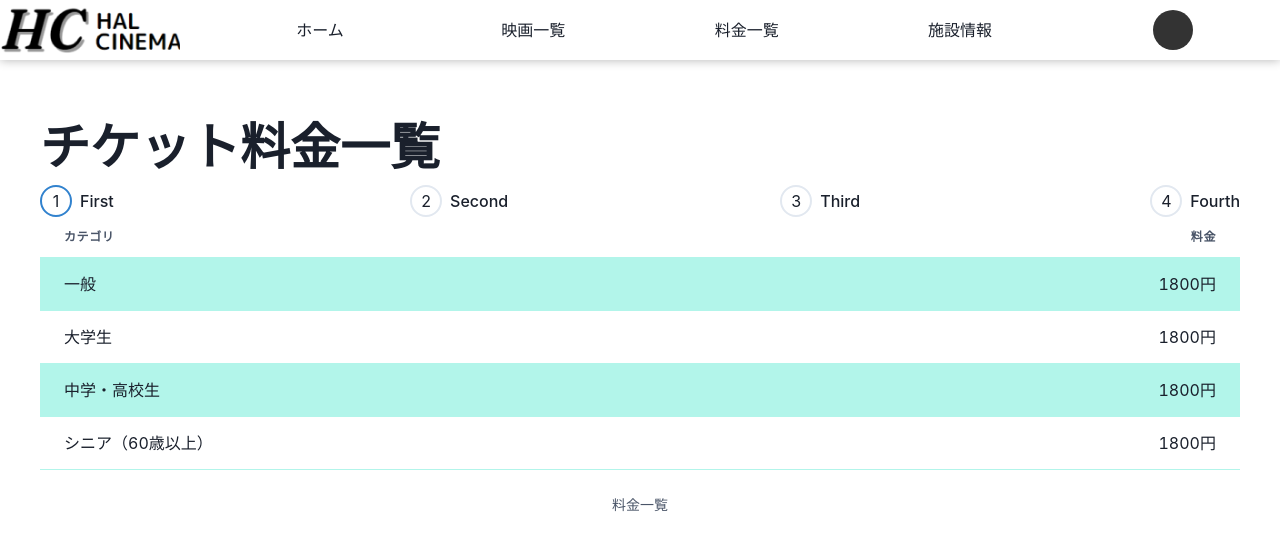
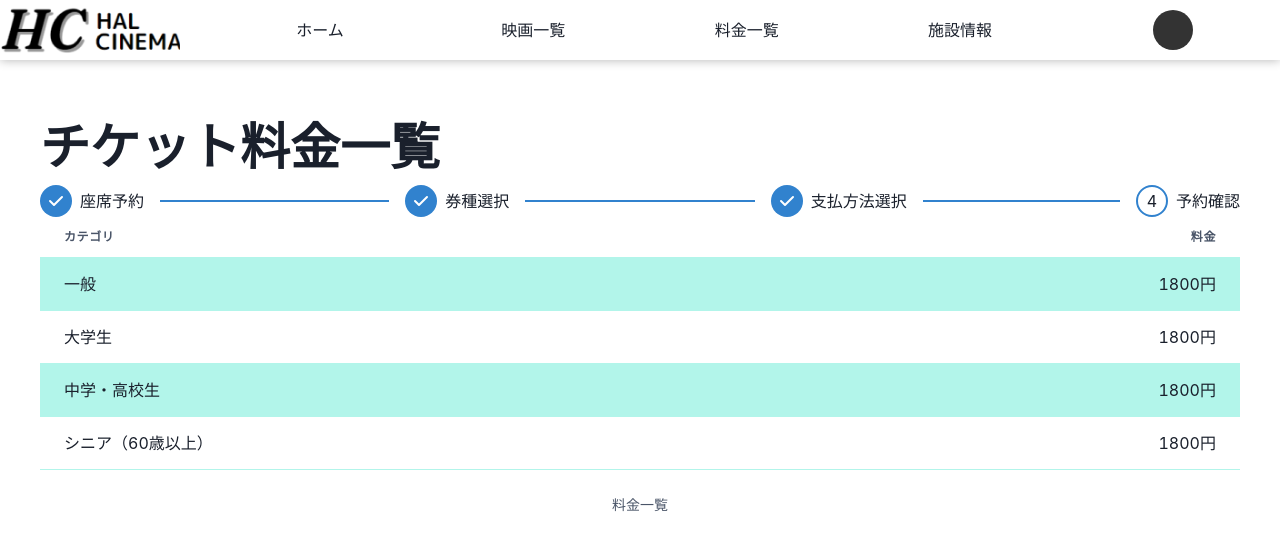
Before and after one commit to HALCinema1234/HALcinema_front, a Next.js app: page /reserve/reserve1 in a window 1280 px wide. Shown: the top 550 px of the page. Built offline with nearby package versions, Linux system fonts and the light colour scheme.

Commit message:
👌 IMPROVE: StepperのUI

```diff
--- a/src/components/ornagisms/reserve/ReserveStepper.tsx
+++ b/src/components/ornagisms/reserve/ReserveStepper.tsx
@@ -1,9 +1,12 @@
 import {
     Box,
+    Stack,
     Step,
+    StepDescription,
     StepIcon,
     StepIndicator,
     StepNumber,
+    StepSeparator,
     StepStatus,
     StepTitle,
     Stepper,
@@ -20,11 +23,12 @@ const steps = [
 
 export const ReserveStepper = () => {
     const { activeStep } = useSteps({
-        index: 0,
+        index: 3,
         count: steps.length,
     });
 
     return (
+        <Stack>
             <Stepper index={activeStep}>
                 {steps.map((step, index) => (
                     <Step key={index}>
@@ -32,10 +36,12 @@ export const ReserveStepper = () => {
                             <StepStatus complete={<StepIcon />} incomplete={<StepNumber />} active={<StepNumber />} />
                         </StepIndicator>
                         <Box>
-                        <StepTitle>{step.title}</StepTitle>
+                            <StepTitle>{step.description}</StepTitle>
                         </Box>
+                        <StepSeparator />
                     </Step>
                 ))}
             </Stepper>
+        </Stack>
     );
 };
```
Lines whose indentation alone changed are shown as unchanged.
